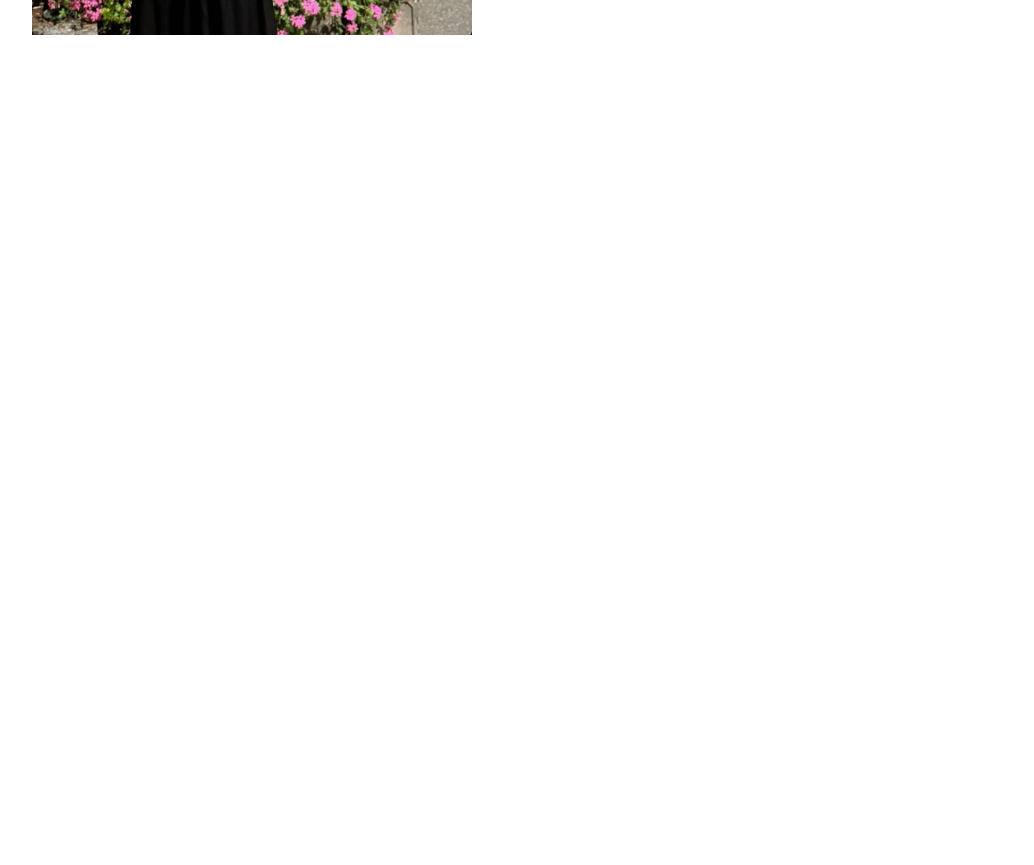
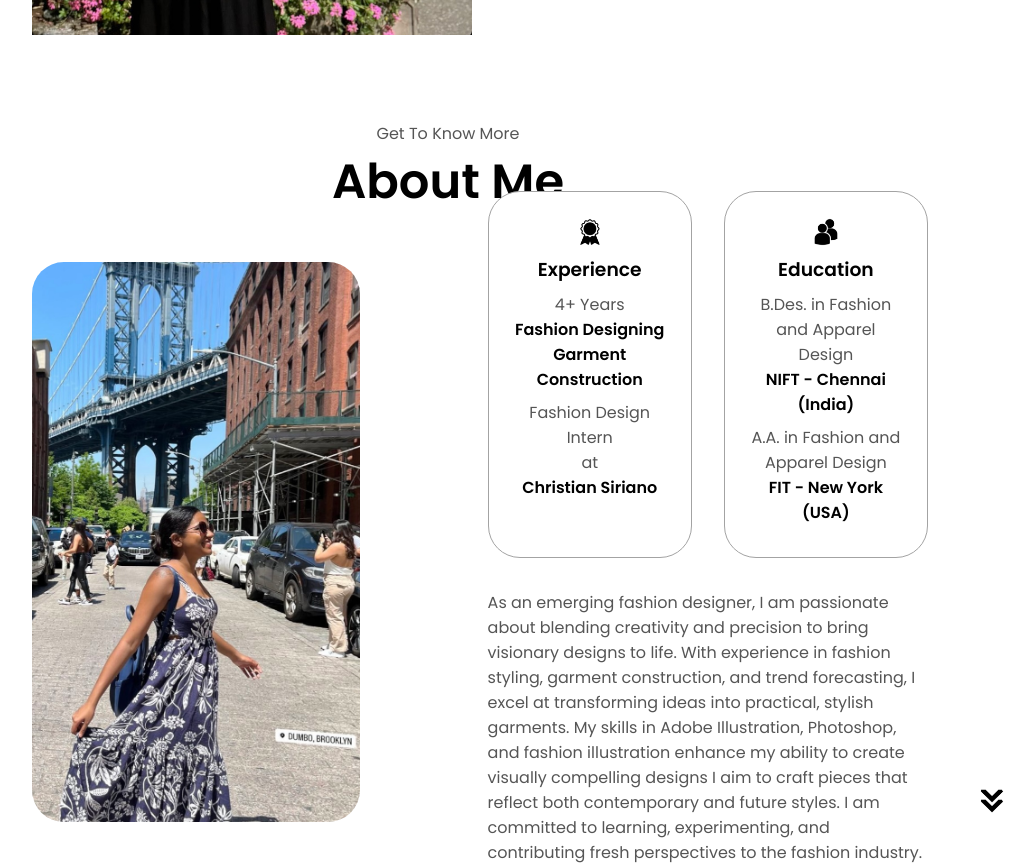
Before and after one commit to anilhimam17/Project-K, a plain HTML site: page index.html in a window 1280 px wide. Shown: the part 687-1552 px from the top of the page, without its empty margins (192-1226 px from the left). Drawn offline with Linux system fonts and the light colour scheme.

Commit message:
About section completed

```diff
--- a/index.html
+++ b/index.html
@@ -43,7 +43,7 @@
     <!-- Working on the Home Profile Section -->
     <section id="profile">
         <div class="section__pic-container">
-            <img src="./assests/profile-1.jpg" alt="The profile picture of Sai Kusum Malla">
+            <img src="./assets/profile-1.jpg" alt="The profile picture of Sai Kusum Malla">
         </div>
         <div class="section__text">
             <p class="section__text__p1">Hello, I am</p>
@@ -58,14 +58,65 @@
                 </button>
             </div>
             <div id="socials-container">
-                <img src="./assests/linkedin.png" alt="My LinkedIn Profile" class="icons" onclick="location.href='https://www.linkedin.com/in/sai-kusum-malla-0774771b9/'">
-                <img src="./assests/instagram.png" alt="My Instagram Profile" class="icons" onclick="location.href='https://www.instagram.com/sai.kusum.malla/'">
+                <img src="./assets/linkedin.png" alt="My LinkedIn Profile" class="icons" onclick="location.href='https://www.linkedin.com/in/sai-kusum-malla-0774771b9/'">
+                <img src="./assets/instagram.png" alt="My Instagram Profile" class="icons" onclick="location.href='https://www.instagram.com/sai.kusum.malla/'">
             </div>
         </div>
     </section>
 
     <!-- Working on the About Section -->
-    <section></section>
+    <section id="about">
+        <p class="section__text__p1">Get To Know More</p>
+        <h1 class="title">About Me</h1>
+        <div class="section-container">
+            <div class="section__pic-container">
+                <img src="./assets/profile-2.jpg" alt="Image for the About Section" class="about-pic">
+            </div>
+            <div class="about-details-container">
+                <div class="about-containers">
+                    <div class="details-container">
+                        <img src="./assets/experience.png" alt="Experience Icon" class="icons">
+                        <h3 class="subtitle">Experience</h3>
+                        <div class="subexp">
+                            <p>4+ Years</p>
+                            <h4>Fashion Designing</h4>
+                            <h4>Garment Construction</h4>
+                        </div>
+                        <div class="subexp">
+                            <p>Fashion Design Intern <br>at</p>
+                            <h4>Christian Siriano</h4>
+                        </div>
+                    </div>
+                    <div class="details-container">
+                        <img src="./assets/education.png" alt="Education Icon" class="icons">
+                        <h3 class="subtitle">Education</h3>
+                        <div class="subexp">
+                            <p>B.Des. in Fashion and Apparel Design</p>
+                            <h4>NIFT - Chennai (India)</h4>
+                        </div>
+                        <div class="subexp">
+                            <p>A.A. in Fashion and Apparel Design</p>
+                            <h4>FIT - New York (USA)</h4>
+                        </div>
+                    </div>
+                </div>
+                <div class="text-container">
+                    <p>
+                        As an emerging fashion designer, I am passionate about
+                        blending creativity and precision to bring visionary designs
+                        to life. With experience in fashion styling, garment construction,
+                        and trend forecasting, I excel at transforming ideas into practical,
+                         stylish garments. My skills in Adobe Illustration, Photoshop, and
+                         fashion illustration enhance my ability to create visually compelling
+                         designs I aim to craft pieces that reflect both contemporary
+                        and future styles. I am committed to learning, experimenting,
+                        and contributing fresh perspectives to the fashion industry.
+                    </p>
+                </div>
+            </div>
+        </div>
+        <img src="./assets/arrow.png" alt="Arrow Icon" class="icons arrow" onclick="location.href='./#experience'">
+    </section>
 
     <!-- Linking the Javascript file for the HTML Page -->
     <script src="script.js"></script>
--- a/styles.css
+++ b/styles.css
@@ -194,8 +194,6 @@ section {
 
 .section__text__p1 {
     text-align: center;
-    /* font-size: 1.75rem;
-    margin-bottom: 1rem; */
 }
 
 .section__text__p2 {
@@ -271,3 +269,56 @@ btn-color-1:hover, .btn-color-2:hover {
     gap: 1rem;
     margin-bottom: 2rem;
 }
+
+/* ------------------------------------------------------------------- */
+
+/* Styling for the About Section */
+#about {
+    position: relative;
+}
+
+.about-containers {
+    gap: 2rem;
+    margin-bottom: 2rem;
+    margin-top: 2rem;
+}
+
+.about-details-container {
+    justify-content: center;
+    flex-direction: column;
+}
+
+.about-containers, .about-details-container {
+    display: flex;
+}
+
+.about-pic {
+    border-radius: 2rem;
+    width: auto;
+    height: 560px;
+}
+
+.arrow {
+    position: absolute;
+    right: -5rem;
+    bottom: 2.5rem;
+}
+
+.details-container {
+    padding: 1.5rem;
+    flex: 1;
+    background: white;
+    border-radius: 2rem;
+    border: rgb(53, 53, 53) solid 0.1rem;
+    border-color: rgb(163, 163, 163);
+    text-align: center;
+}
+
+.section-container {
+    gap: 4rem;
+    height: 80%;
+}
+
+.subtitle, .subexp {
+    margin-bottom: 0.5rem;
+}
```
Also changed, not shown: assets/arrow.png (renamed from assests/arrow.png), assets/checkmark.png (renamed from assests/checkmark.png), assets/education.png (renamed from assests/education.png), assets/email.png (renamed from assests/email.png), assets/experience.png (renamed from assests/experience.png), assets/github.png (renamed from assests/github.png), assets/instagram.png (renamed from assests/instagram.png), assets/linkedin.png (renamed from assests/linkedin.png), assets/profile-1.jpg (renamed from assests/profile-1.jpg), assets/profile-2.jpg (renamed from assests/profile-2.jpg), assets/project-1.png (renamed from assests/project-1.png), assets/project-2.png (renamed from assests/project-2.png), assets/project-3.png (renamed from assests/project-3.png), 2 other files.
